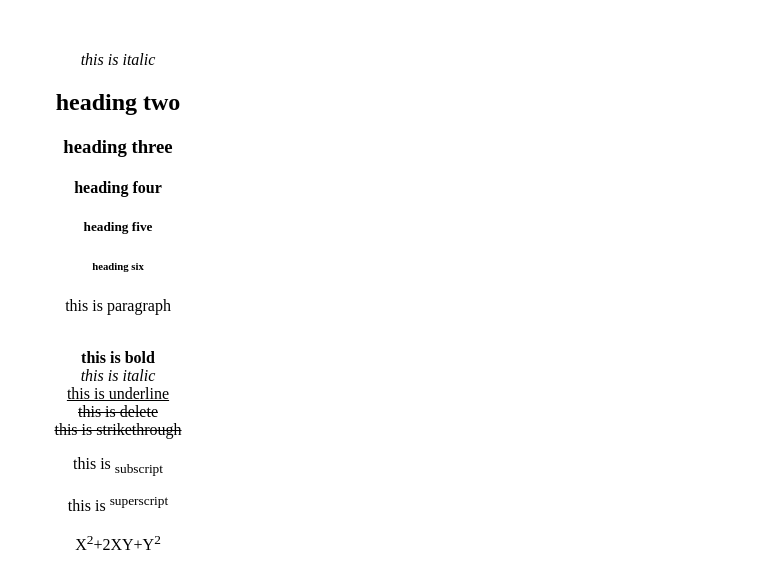
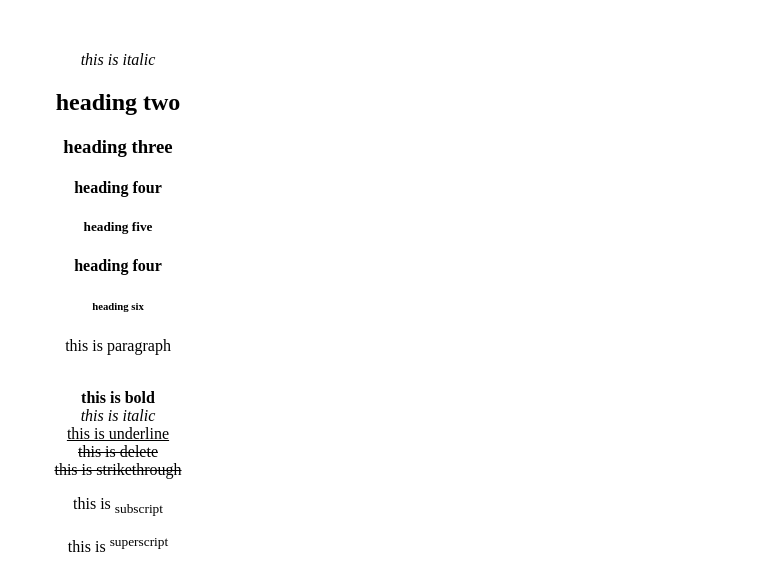
Before and after one commit to RabinNeupane/CSIT_secA_2081_html_css, a plain HTML site: page index.html in a window 1280 px wide. Shown: the part 210-777 px from the top of the page, without its empty margins (522-1280 px from the left). Drawn offline with Linux system fonts and the light colour scheme.

Commit message:
h4 tag added suceessfully

```diff
--- a/index.html
+++ b/index.html
@@ -22,6 +22,7 @@
         <h3>heading three</h3>
         <h4>heading four</h4>
         <h5>heading five</h5>
+        <h4>heading four</h4>
         <h6>heading six</h6>
         <p>this is paragraph</p><br>
         <b>this is bold</b><br>
```
